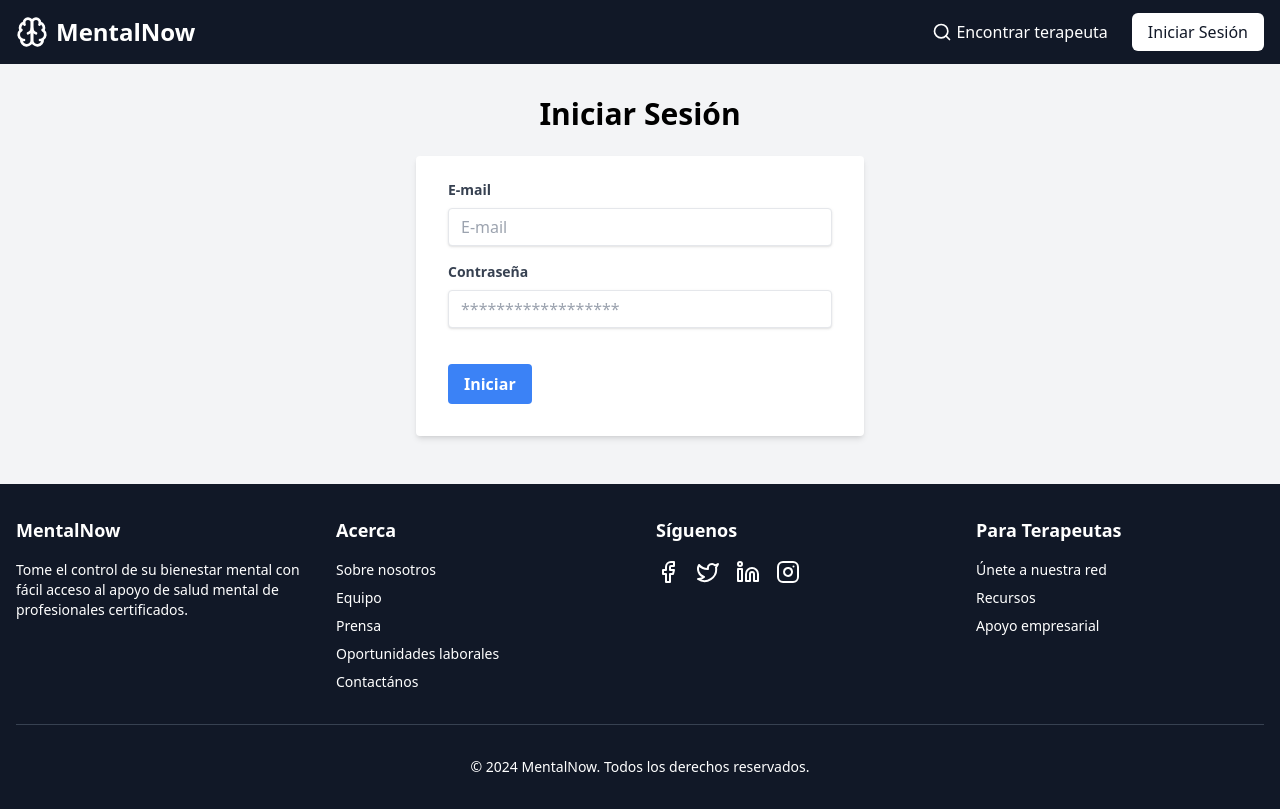
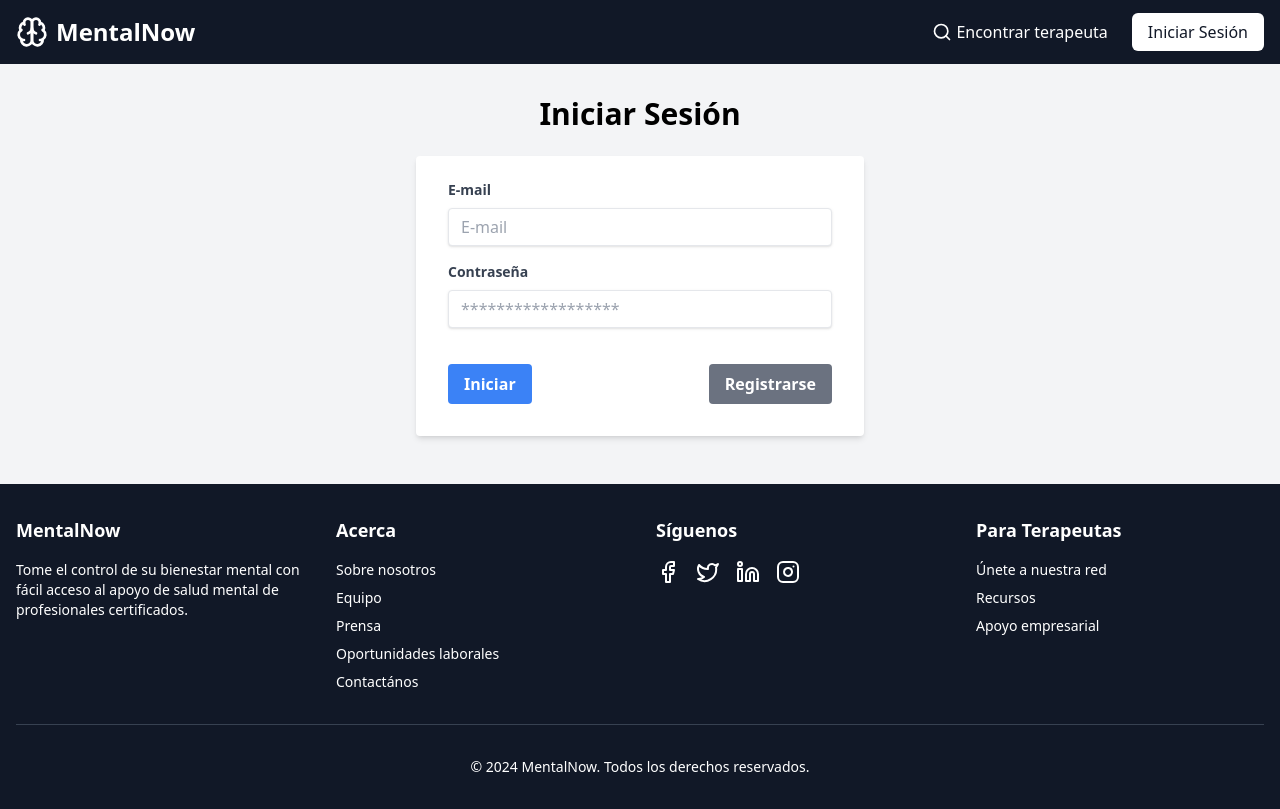
Before and after one commit to Juanma519/Proyecto-Sistemas-Distribuidos, a React (Vite) app in the folder Frontend/: page /login in a window 1280 px wide. Built offline with nearby package versions, Linux system fonts and the light colour scheme.

Commit message:
Subiendo

```diff
--- a/Frontend/src/components/Login.tsx
+++ b/Frontend/src/components/Login.tsx
@@ -78,6 +78,13 @@
           >
             Iniciar
           </button>
+          <button
+            className="bg-gray-500 hover:bg-gray-700 text-white font-bold py-2 px-4 rounded focus:outline-none focus:shadow-outline"
+            type="button"
+            onClick={() => navigate('/register')}
+          >
+            Registrarse
+          </button>
         </div>
       </form>
     </div>
```
Also changed, not shown: 4 other files (tests, documents, lock files or other folders).
